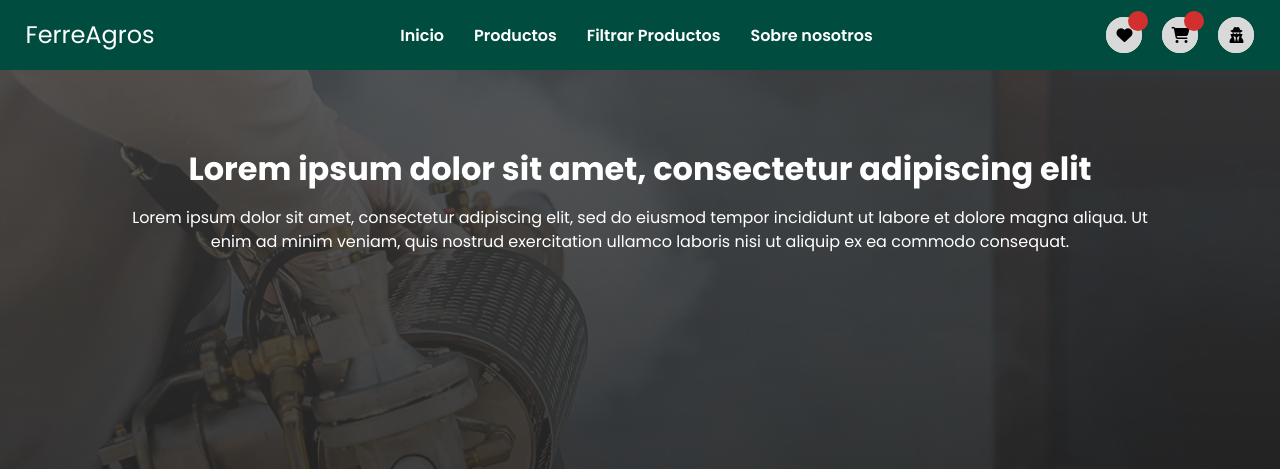
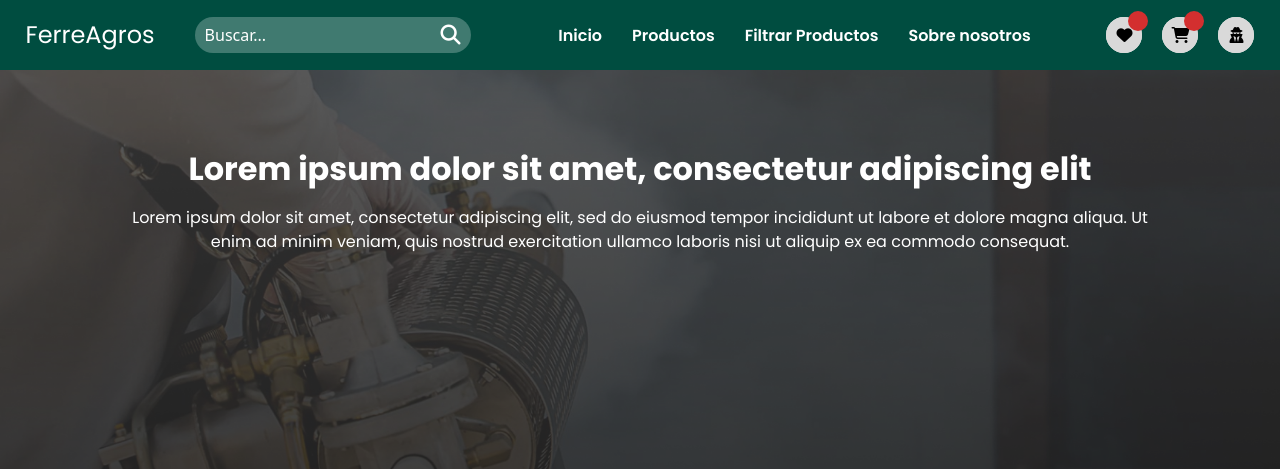
Before and after one commit to diegotangarife7/ferreagros, a Django app: template templates/home/about_us.html in a window 1280 px wide. Shown: the top 469 px of the page. Run offline with Django 4.2, Linux system fonts and the light colour scheme; the template is opened without the code that fills it, so the values that code supplies are empty; some libraries are stand-ins or nearby versions.

Commit message:
busqueda de productos por palabra

```diff
--- a/applications/home/views.py
+++ b/applications/home/views.py
@@ -1,10 +1,13 @@
 from django.shortcuts import render, redirect
-from django.views.generic import TemplateView
+from django.views.generic import TemplateView, ListView
 from django.core.mail import EmailMessage
 from django.conf import settings
 from django.contrib import messages
 
+
+from applications.product.models import Product
 from .forms import ContactForm
+
 
 
 class HomeView(TemplateView):
--- a/applications/product/views.py
+++ b/applications/product/views.py
@@ -63,6 +63,8 @@ def multiple_filters(request):
     category_select = request.GET.get('category_select',)
     greader = request.GET.get('greader',)
     minor = request.GET.get('minor',)
+
+    kword = request.GET.get('kword',)
 
     all_categories = Category.objects.all()
     all_products = Product.objects.all()
@@ -192,6 +194,9 @@ def multiple_filters(request):
             except:
                 errors.append('ha ocurrido un errror')
 
+    elif kword:
+        all_products = Product.objects.filter(name__icontains = kword)
+
     if len(all_products) == 0:
         errors.append('No se encontro ningun producto relacionado con tu busqueda')
 
--- a/static/css/includes/header.css
+++ b/static/css/includes/header.css
@@ -71,6 +71,8 @@
     color: #FFFFFF;
     margin-left: 5px;
     font-size: 20px;
+    border: none;
+    background: #407A70;
 }
 
 .search-icon:hover{
--- a/templates/includes/header.html
+++ b/templates/includes/header.html
@@ -4,6 +4,14 @@
         <div class="container-title">
             <a href="{% url 'home_app:home' %}" class="header-title-link header-close-title-principal">FerreAgros</a>
         </div>
+        <form class="container-search" method="GET" action="{% url 'product_app:multiple_filters' %}">
+            <div class="search-input">
+                <input class="input-input" id="kword" name="kword" type="text" placeholder="Buscar...">
+            </div>
+            <button href="" class="search-icon" type="submit">
+                <i class="fa-solid fa-magnifying-glass"></i>
+            </button>
+        </form>
     </div>
     <nav class="header-nav">
         <ul class="nav-ul">
```
